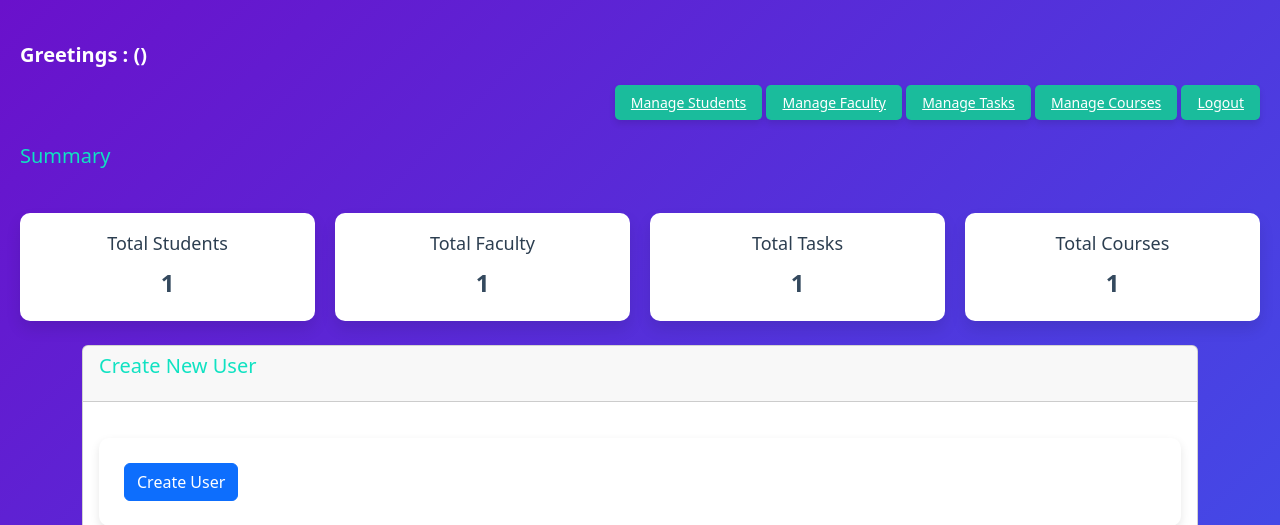
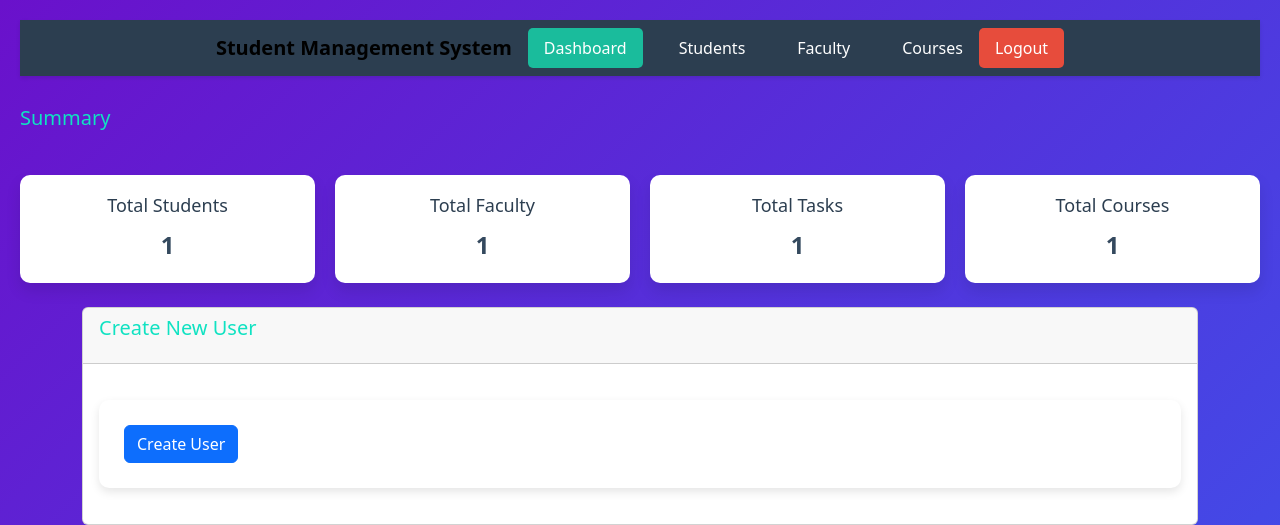
Before and after one commit to Priyo13o4/Student_Task-Management-System, a Django app: template st_mgt/templates/users/admin_dashboard.html in a window 1280 px wide. Shown: the top 525 px of the page. Run offline with Django 5.2, Linux system fonts and the light colour scheme; the template is opened without the code that fills it: most values are stand-ins (such as "Sample title", 1, 10 or a date in 2020); form fields are guessed from the names that the template uses.

Commit message:
save changes brfore pulling main

```diff
--- a/st_mgt/static/css/admin_styles.css
+++ b/st_mgt/static/css/admin_styles.css
@@ -34,13 +34,6 @@
   box-shadow: 0 4px 10px rgba(0, 0, 0, 0.1);
 }
 
-/* Welcome Section */
-#welcome {
-  font-size: 20px;
-  color: #fff;
-  margin: 20px 0;
-  font-weight: bold;
-}
 
 /* Profile Navigation */
 #profile_menu {
@@ -598,3 +591,123 @@
       grid-template-columns: 1fr;
   }
 }
+
+/* Navigation Bar Styling */
+.navbar {
+    background-color: #2c3e50;
+    padding: 15px 30px;
+    box-shadow: 0 2px 4px rgba(0, 0, 0, 0.1);
+    position: sticky;
+    top: 0;
+    z-index: 1000;
+    margin-bottom: 30px;
+}
+
+.navbar-container {
+    display: flex;
+    justify-content: space-between;
+    align-items: center;
+    max-width: 1200px;
+    margin: 0 auto;
+}
+
+.navbar-brand {
+    color: white;
+    font-size: 24px;
+    font-weight: bold;
+    text-decoration: none;
+}
+
+.navbar-menu {
+    display: flex;
+    gap: 20px;
+    align-items: center;
+}
+
+.navbar-menu a {
+    color: white;
+    text-decoration: none;
+    padding: 8px 16px;
+    border-radius: 5px;
+    transition: all 0.3s ease;
+}
+
+.navbar-menu a:hover {
+    background-color: #1abc9c;
+}
+
+.navbar-menu .active {
+    background-color: #1abc9c;
+}
+
+.user-info {
+    color: white;
+    display: flex;
+    align-items: center;
+    gap: 10px;
+}
+
+.user-info span {
+    font-weight: 500;
+}
+
+.logout-btn {
+    background-color: #e74c3c;
+    color: white;
+    padding: 8px 16px;
+    border-radius: 5px;
+    text-decoration: none;
+    transition: all 0.3s ease;
+}
+
+.logout-btn:hover {
+    background-color: #c0392b;
+}
+
+/* Responsive Navigation */
+.navbar-toggle {
+    display: none;
+    flex-direction: column;
+    gap: 4px;
+    cursor: pointer;
+    padding: 5px;
+}
+
+.navbar-toggle span {
+    width: 25px;
+    height: 3px;
+    background-color: white;
+    transition: all 0.3s ease;
+}
+
+@media (max-width: 768px) {
+    .navbar-toggle {
+        display: flex;
+    }
+
+    .navbar-menu {
+        display: none;
+        position: absolute;
+        top: 100%;
+        left: 0;
+        right: 0;
+        background-color: #2c3e50;
+        flex-direction: column;
+        padding: 20px;
+        gap: 10px;
+    }
+
+    .navbar-menu.active {
+        display: flex;
+    }
+
+    .navbar-container {
+        flex-wrap: wrap;
+    }
+
+    .user-info {
+        margin-top: 10px;
+        width: 100%;
+        justify-content: space-between;
+    }
+}
--- a/st_mgt/templates/users/admin_dashboard.html
+++ b/st_mgt/templates/users/admin_dashboard.html
@@ -2,13 +2,34 @@
 <!DOCTYPE html>
 <html lang = en>
     <head>
+
         <meta charset="UTF-8">
         <title>Admin Dashboard</title>
         <link rel = "stylesheet" href = "{% static 'css/admin_styles.css' %}">
         <link rel="stylesheet" href="https://cdnjs.cloudflare.com/ajax/libs/font-awesome/6.4.0/css/all.min.css">
         <link href="https://cdn.jsdelivr.net/npm/bootstrap@5.3.3/dist/css/bootstrap.min.css" rel="stylesheet">
     </head>
+
     <body>
+        <nav class="navbar">
+            <div class="navbar-container">
+                <a href="{% url 'admin_dashboard' %}" class="navbar-brand">Student Management System</a>
+                <div class="navbar-toggle" onclick="toggleMenu()">
+                    <span></span>
+                    <span></span>
+                    <span></span>
+                </div>
+                <div class="navbar-menu">
+                    <a href="{% url 'admin_dashboard' %}" class="active">Dashboard</a>
+                    <a href="{% url 'student_list' %}">Students</a>
+                    <a href="{% url 'faculty_list' %}">Faculty</a>
+                    <a href="{% url 'course_list' %}">Courses</a>
+                </div>
+                <div class="user-info">
+                    <a href="{% url 'logout' %}" class="logout-btn">Logout</a>
+                </div>
+            </div>
+        </nav>
         {% if messages %}
             <ul class="messages">
                 {% for message in messages %}
@@ -16,18 +37,6 @@
                 {% endfor %}
             </ul>
         {% endif %}
-    <div id="welcome">
-        Greetings : {{ request.user.first_name }} {{ request.user.last_name }} ({{ request.user.username }})
-    </div>
-    <nav id="profile_menu">
-        <div class="topmenu">
-            <a href="{% url 'student_list' %}">Manage Students</a>
-            <a href="{% url 'faculty_list' %}">Manage Faculty</a>
-            <a href="{% url 'task_list' %}">Manage Tasks</a>
-            <a href="{% url 'course_list' %}">Manage Courses</a>
-            <a href="{% url 'logout' %}">Logout</a>
-        </div>
-    </nav>
   <section id="Summary">
     <h2>Summary</h1>
 
@@ -157,6 +166,12 @@
             });
         });
     </script>
+    <script>
+        function toggleMenu() {
+            const menu = document.querySelector('.navbar-menu');
+            menu.classList.toggle('active');
+        }
+    </script>
     </body>
 
 </html>
--- a/st_mgt/templates/users/manage_faculty.html
+++ b/st_mgt/templates/users/manage_faculty.html
@@ -7,6 +7,8 @@
     <link rel="stylesheet" href="{% static 'css/admin_styles.css' %}">
 </head>
 <body>
+
+
     <div class="manage-faculty-container">
         <h1>Manage {{ faculty.user.first_name }} {{ faculty.user.last_name }}</h1>
         <div class="faculty-info">
--- a/st_mgt/templates/users/manage_student.html
+++ b/st_mgt/templates/users/manage_student.html
@@ -7,6 +7,7 @@
     <link rel="stylesheet" href="{% static 'css/admin_styles.css' %}">
 </head>
 <body>
+
     <div class="manage-student-container">
         <h1>Manage {{ student.user.first_name }} {{ student.user.last_name }} ({{ student.user.username }})</h1>
         <div class="student-info">
```
Also changed, not shown: st_mgt/templates/courses/course_list.html (+25 -1 lines), st_mgt/templates/faculty/faculty_list.html (+25 -0 lines), st_mgt/templates/students/student_list.html (+25 -0 lines).
